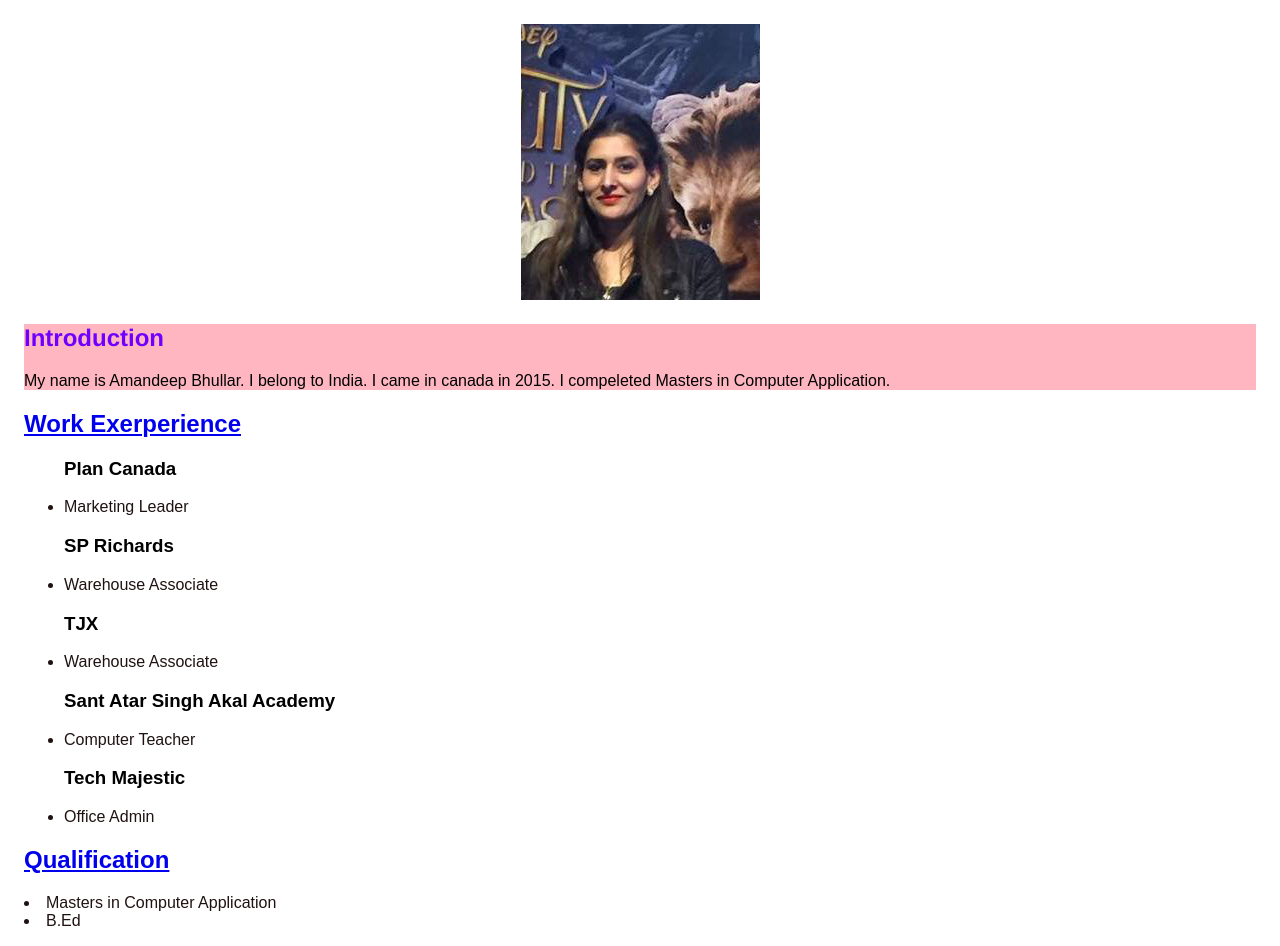
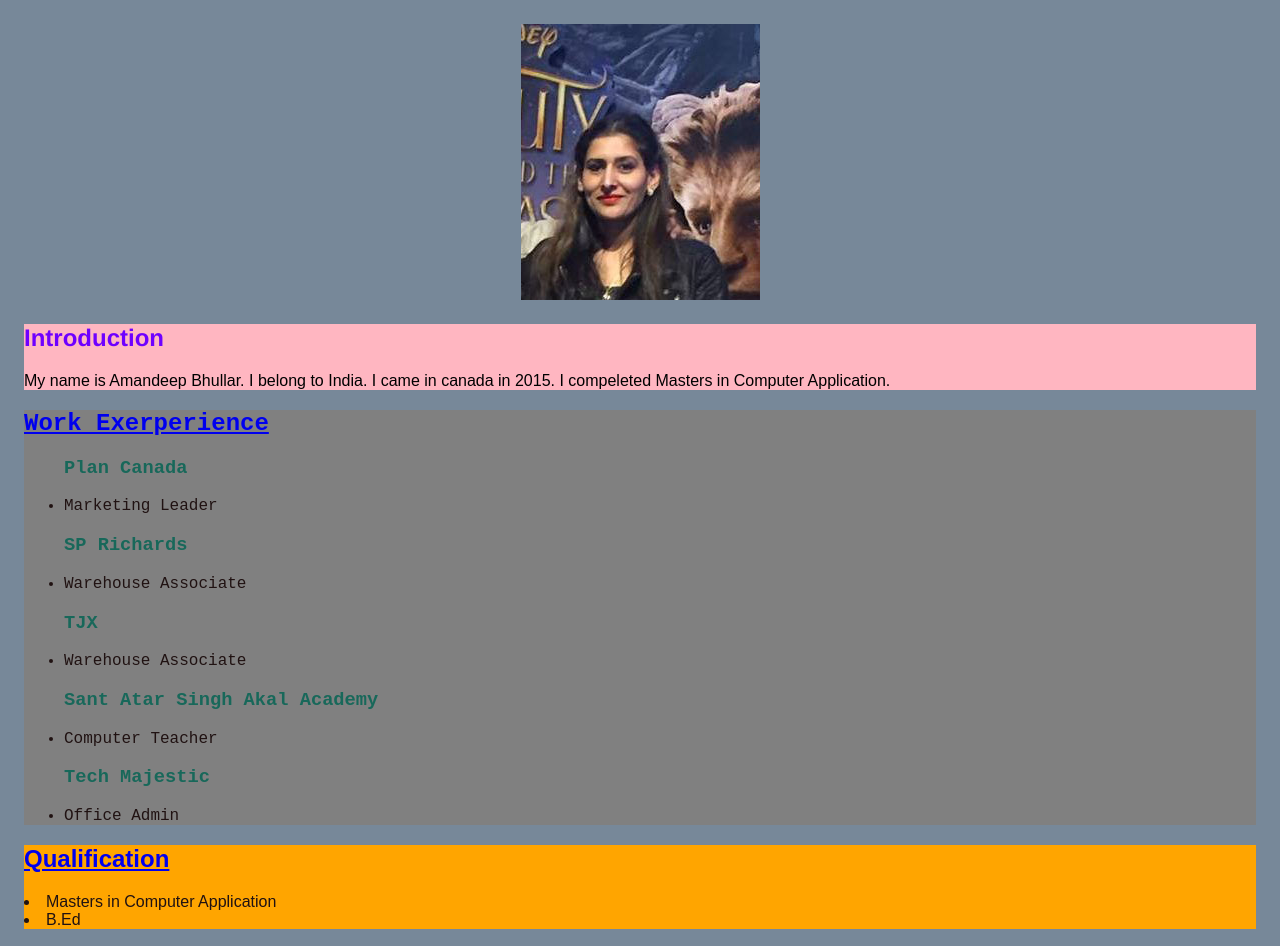
Before and after one commit to Amandeep-Bhullar/lk, a plain HTML site: page index.html in a window 1280 px wide. Shown: the top 946 px of the page. Drawn offline with Linux system fonts and the light colour scheme.

Commit message:
background-commit

```diff
--- a/index.css
+++ b/index.css
@@ -1,5 +1,5 @@
 body{
-    background-image:url("img/bkgdpic.jpeg");
+    background-color:lightslategrey;
     font-size: normal;
     font-family:arial;
     font-style: normal;
@@ -17,12 +17,12 @@ h1
     font-size: o.75rem;
     color:orange;
 }
-.lst{
+.exper{
     background-color:grey;
 font-family: 'Courier New', Courier, monospace;
 color: rgb(24, 104, 90);
 }
-.skill{
+.quali{
     background-color: orange;
 }
 .lightcolor
```
